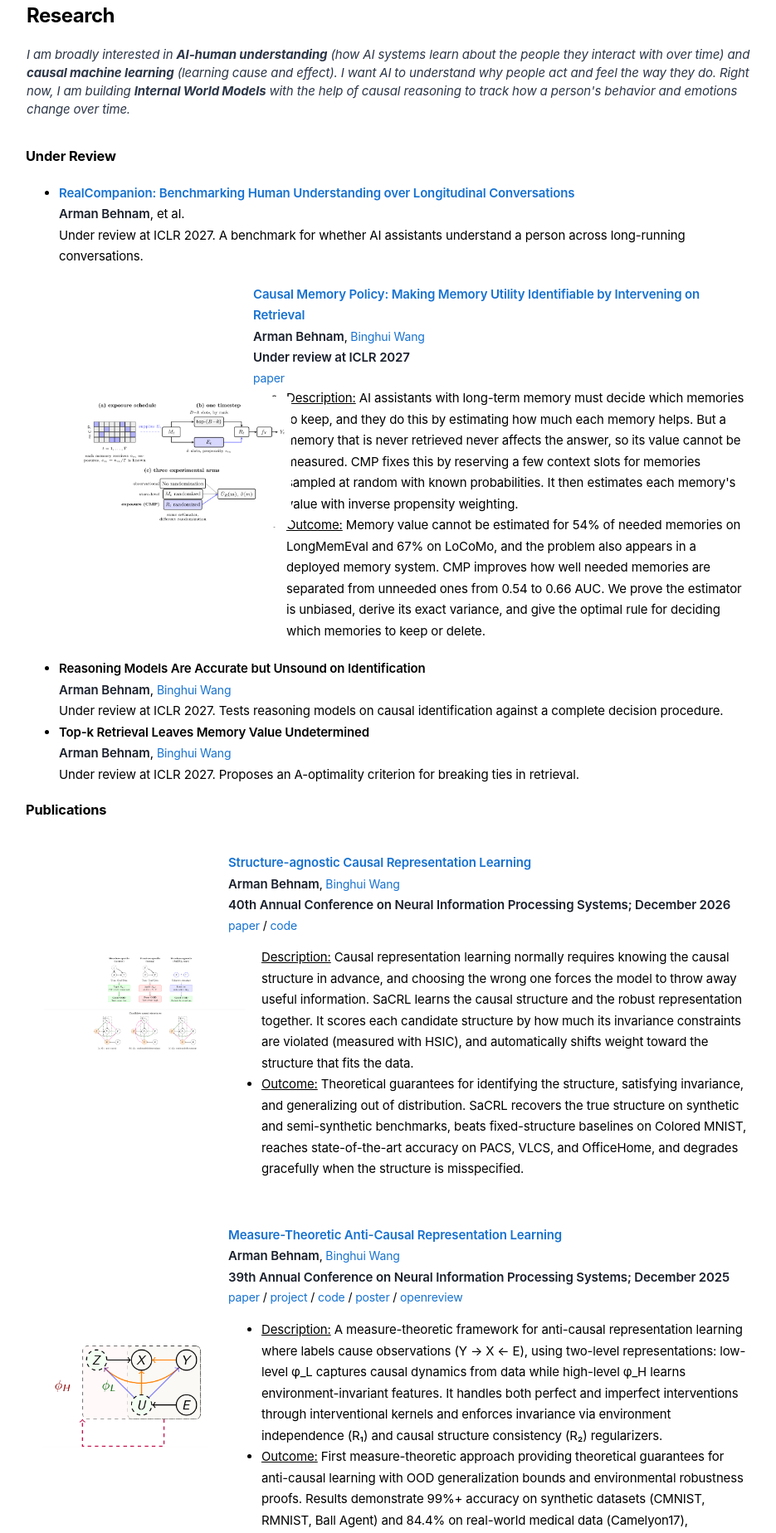
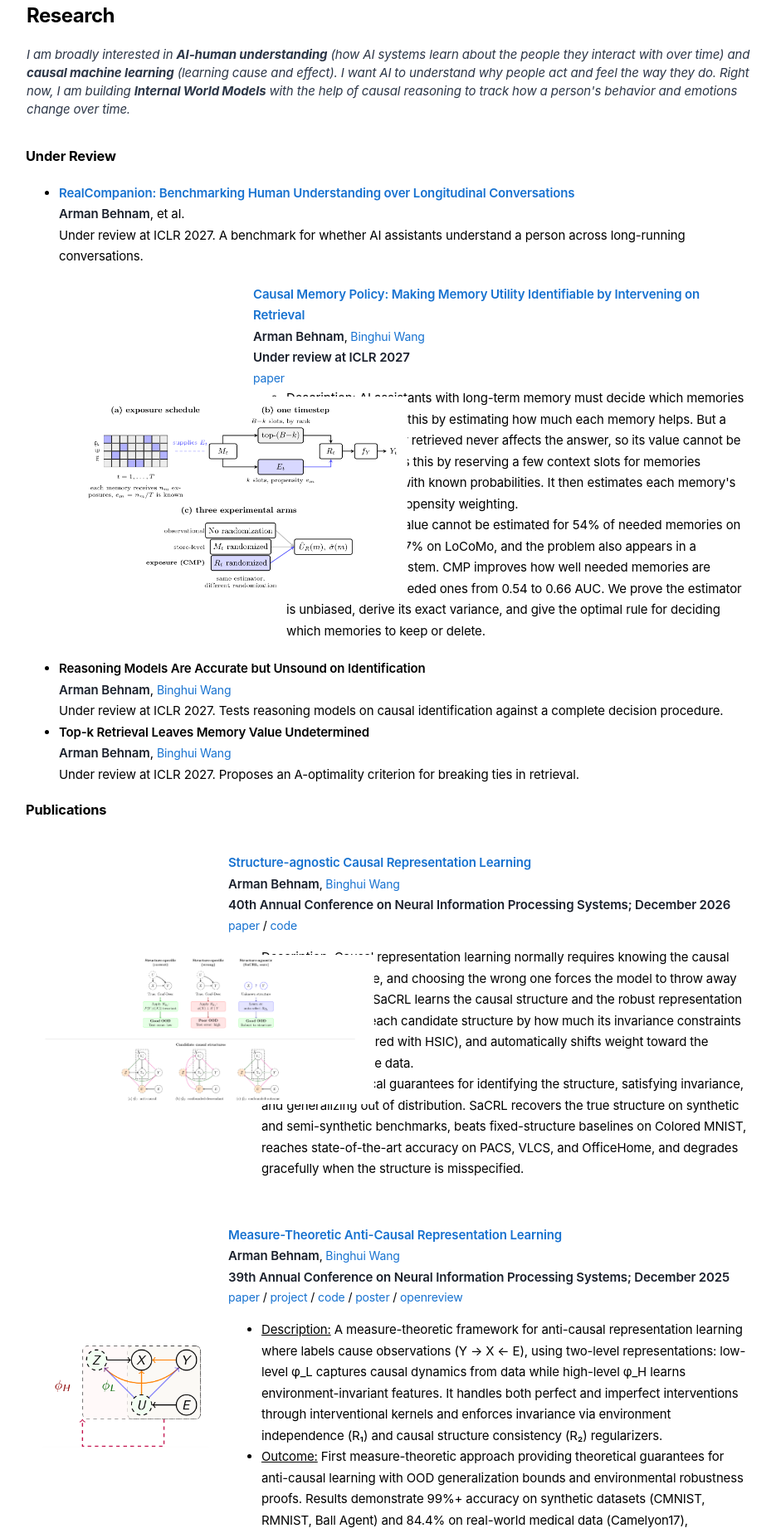
Before and after one commit to ArmanBehnam/ArmanBehnam.github.io, a Jekyll site: the page built from index.html, in a window 1280 px wide. Shown: the part 585-2433 px from the top of the page at 83% size, without its empty margins (161-1096 px from the left). Built offline with Jekyll 4.4.1, drawn with Linux system fonts in a browser that asks for light colours.

Commit message:
Add CMP paper1

```diff
--- a/index.html
+++ b/index.html
@@ -103,7 +103,7 @@ Right now, I am building <b>Internal World Models</b> with the help of causal re
   <tr>
     <td style="padding:20px;width:25%;vertical-align:middle">
       <div class="one">
-    <img src='images/cmp.png' width="260">
+    <img src='images/cmp.png' width="400">
       </div>
     </td>
     <td style="padding:20px;width:75%;vertical-align:middle">
@@ -152,7 +152,7 @@ Right now, I am building <b>Internal World Models</b> with the help of causal re
   <tr>
     <td style="padding:20px;width:25%;vertical-align:middle">
       <div class="one">
-    <img src='images/sacrl.png' width="260">
+    <img src='images/sacrl.png' width="400">
 	  </div>
     </td>
     <td style="padding:20px;width:75%;vertical-align:middle">
```
